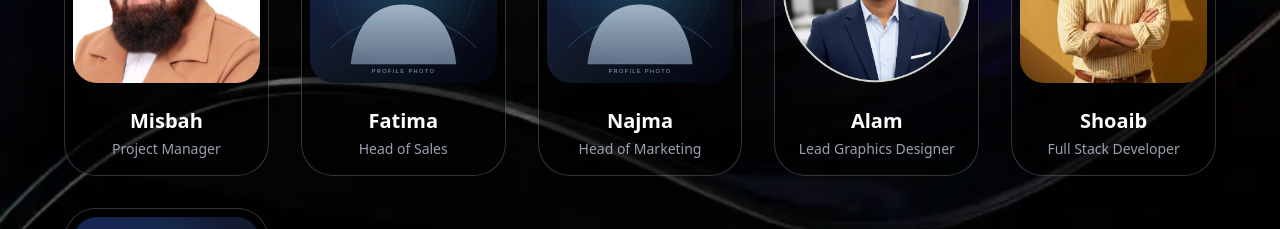
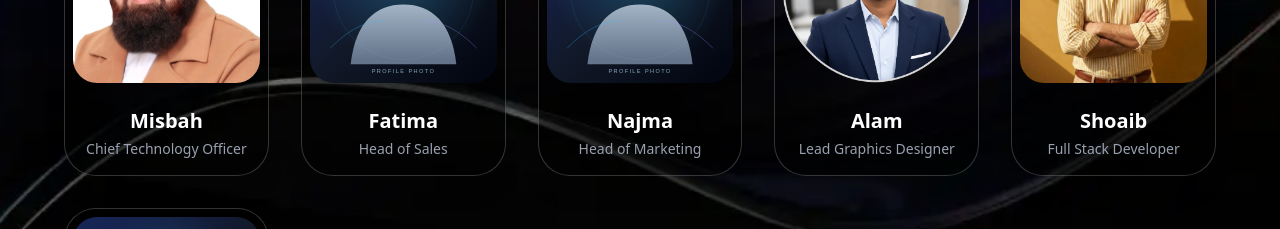
Before and after one commit to itx-alihamza/nic-astechsol, a React (Vite) app: page /about in a window 1280 px wide. Shown: the part 2740-2969 px from the top of the page. Built offline with nearby package versions, Linux system fonts and the light colour scheme.

Commit message:
Update Misbah role to CTO

```diff
--- a/src/data/teamMembers.js
+++ b/src/data/teamMembers.js
@@ -31,7 +31,7 @@ const teamMembers = [
   },
   {
     name: "Misbah",
-    role: "Project Manager",
+    role: "Chief Technology Officer",
     image: "/team-members/misbah.webp",
     imagePosition: "center 20%",
   },
```
